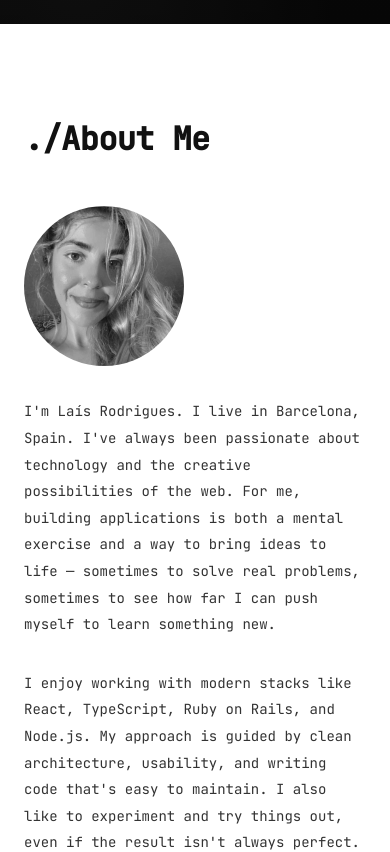
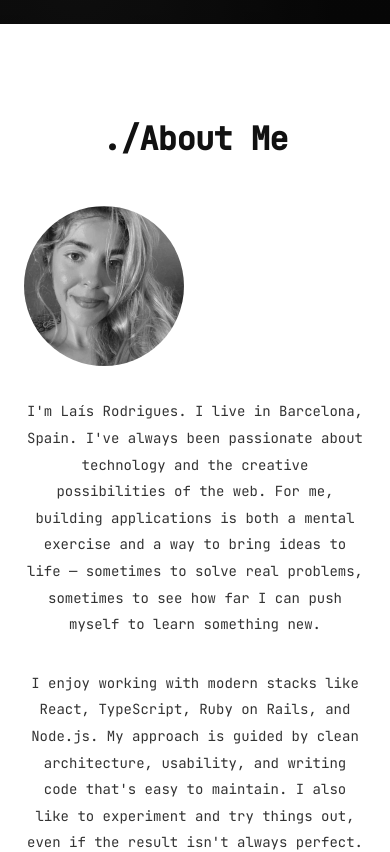
Before and after one commit to laisrod/portifolio-react, a React (Vite) app: page / in a window 390 px wide. Shown: the part 820-1672 px from the top of the page. Built offline with nearby package versions, Linux system fonts and the light colour scheme.

Commit message:
style: center section content in column layout on smaller screens (≤1024px)

```diff
--- a/src/styles/components/SectionWrapper.css
+++ b/src/styles/components/SectionWrapper.css
@@ -31,3 +31,13 @@
   transform: translateY(0);
   transition: opacity 0.6s ease-out, transform 0.6s ease-out;
 }
+
+/* Mobile: stack content in column and center */
+@media (max-width: 1024px) {
+  .section__content {
+    display: flex;
+    flex-direction: column;
+    align-items: center;
+    text-align: center;
+  }
+}
```
